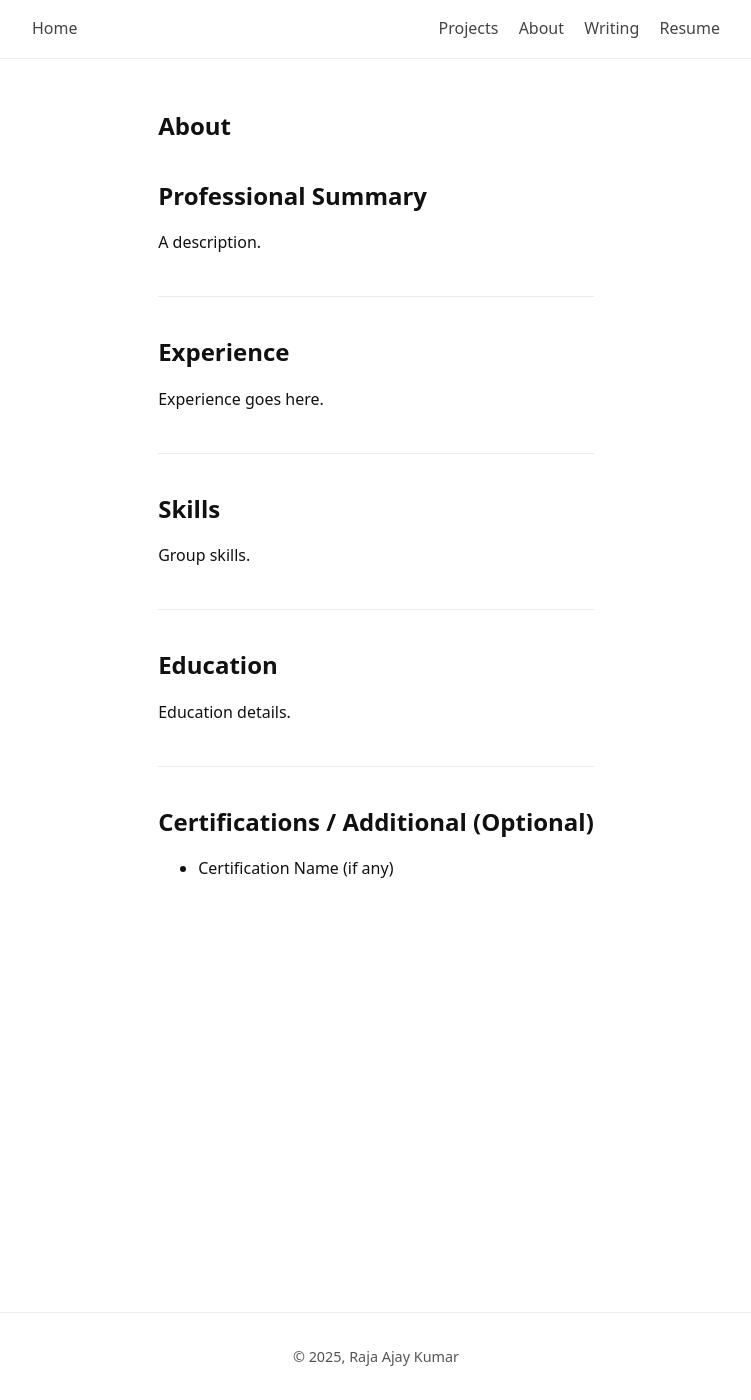
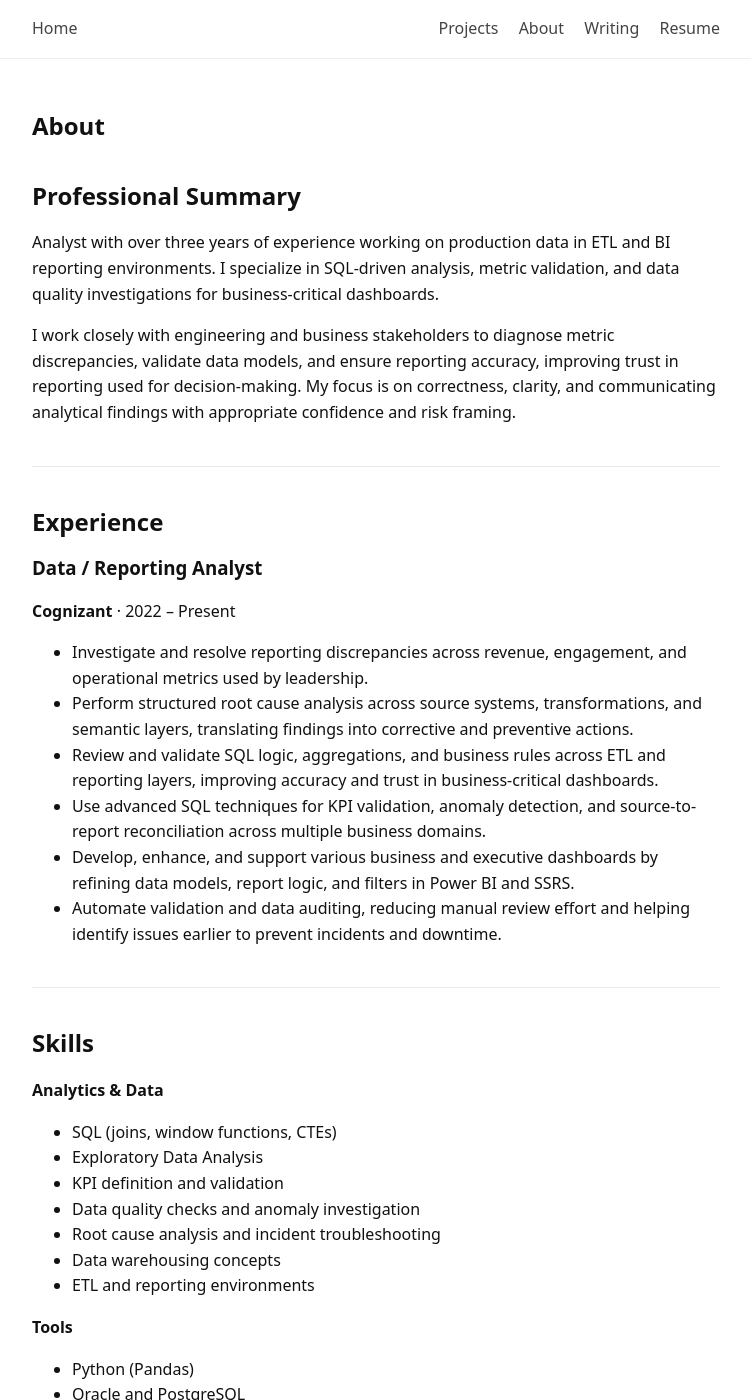
Before and after one commit to rajaajaykumar/rajaajaykumar.github.io, a Jekyll site: the page built from about.md, in a window 1280 px wide and 1400 px high. Shown: the whole window, without its empty margins (264-1015 px from the left). Built offline with Jekyll 4.4.1, drawn with Linux system fonts in a browser that asks for light colours; some of the changed text lies outside the part shown.

Commit message:
docs(about): replace template with content

```diff
--- a/about.md
+++ b/about.md
@@ -5,28 +5,44 @@ title: About
 
 ## Professional Summary
 
-A description.
+Analyst with over three years of experience working on production data in ETL and BI reporting environments. I specialize in SQL-driven analysis, metric validation, and data quality investigations for business-critical dashboards.
+
+I work closely with engineering and business stakeholders to diagnose metric discrepancies, validate data models, and ensure reporting accuracy, improving trust in reporting used for decision-making. My focus is on correctness, clarity, and communicating analytical findings with appropriate confidence and risk framing.
 
 ---
 
 ## Experience
 
-Experience goes here.
+### Data / Reporting Analyst
+**Cognizant** · 2022 – Present
+- Investigate and resolve reporting discrepancies across revenue, engagement, and operational metrics used by leadership.
+- Perform structured root cause analysis across source systems, transformations, and semantic layers, translating findings into corrective and preventive actions.
+- Review and validate SQL logic, aggregations, and business rules across ETL and reporting layers, improving accuracy and trust in business-critical dashboards.
+- Use advanced SQL techniques for KPI validation, anomaly detection, and source-to-report reconciliation across multiple business domains.
+- Develop, enhance, and support various business and executive dashboards by refining data models, report logic, and filters in Power BI and SSRS.
+- Automate validation and data auditing, reducing manual review effort and helping identify issues earlier to prevent incidents and downtime.
 
 ---
 
 ## Skills
 
-Group skills.
+**Analytics & Data**
+- SQL (joins, window functions, CTEs)
+- Exploratory Data Analysis
+- KPI definition and validation
+- Data quality checks and anomaly investigation
+- Root cause analysis and incident troubleshooting
+- Data warehousing concepts
+- ETL and reporting environments
 
----
+**Tools**
+- Python (Pandas)
+- Oracle and PostgreSQL
+- Power BI
+- Excel (pivot tables, lookups, advanced formulas)
+- Git, GitHub
 
-## Education
-
-Education details.
-
----
-
-## Certifications / Additional (Optional)
-
-- Certification Name (if any)
+**Collaboration**
+- Stakeholder communication
+- Process improvement
+- Documentation and knowledge sharing
```
